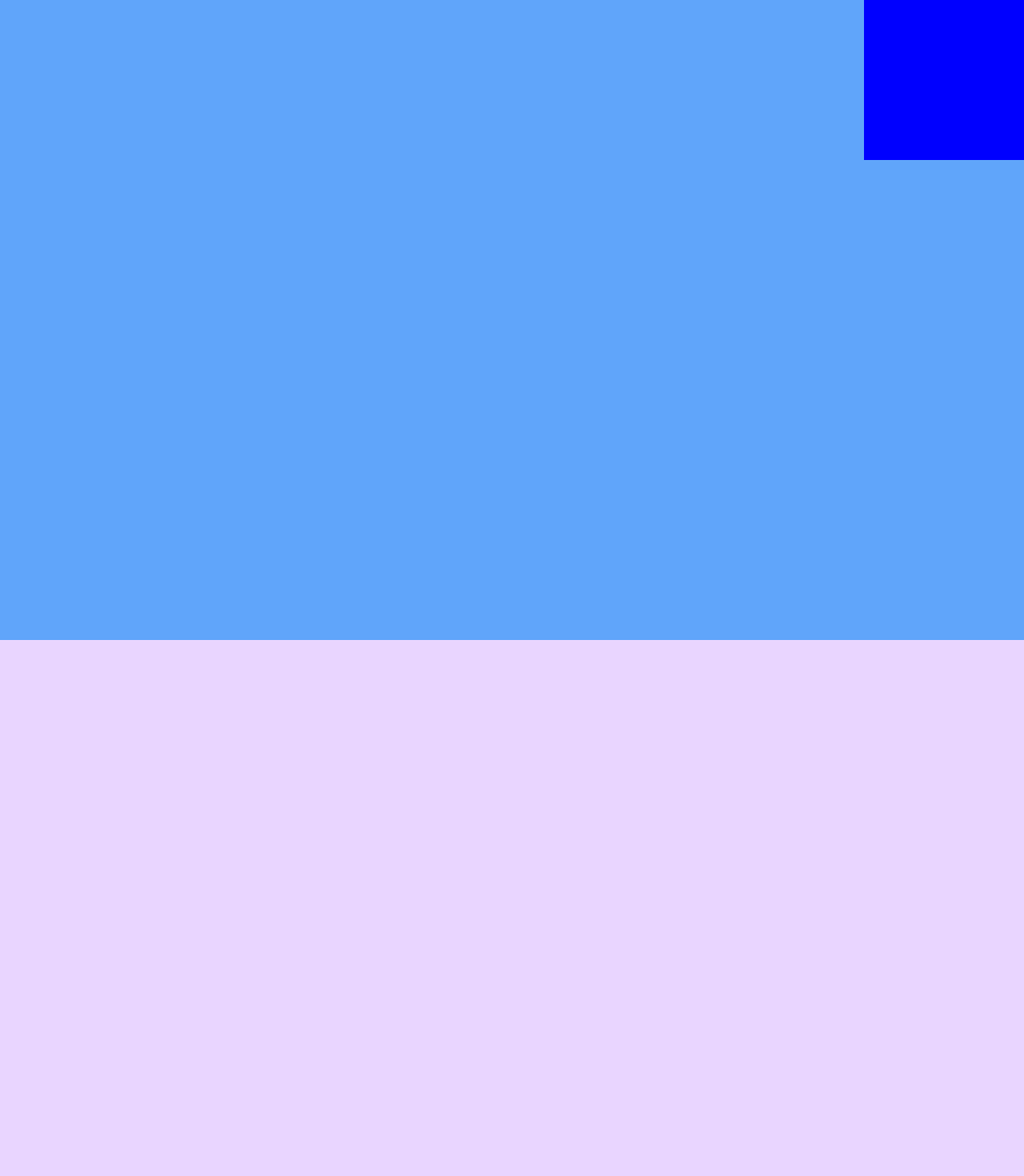
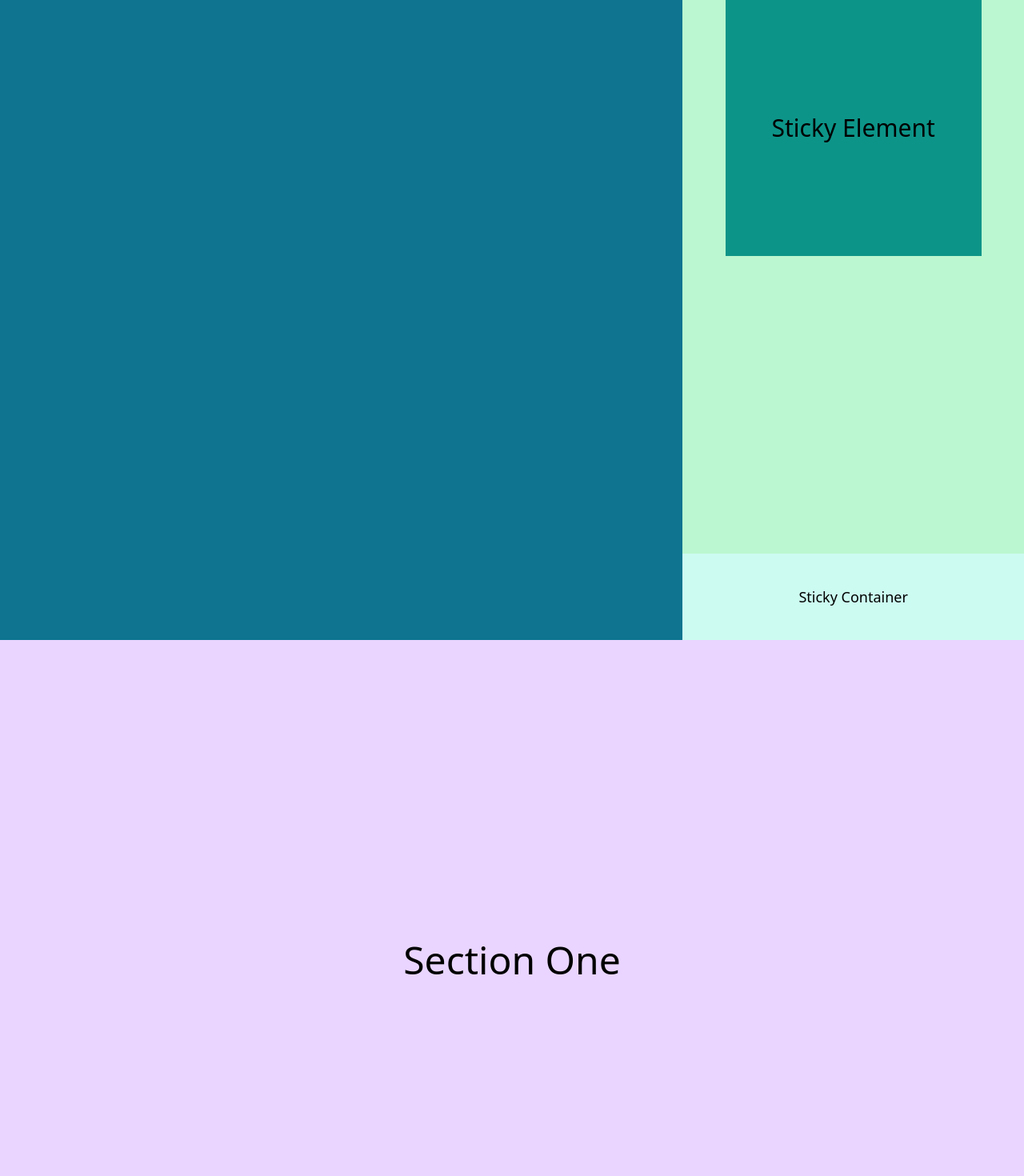
Before and after one commit to abruptpause/red-template-nextjs, a Next.js app: page / in a window 1280 px wide. Shown: the top 1470 px of the page at 80% size. Built offline with nearby package versions, Linux system fonts and the light colour scheme; a web font is replaced by a local one.

Commit message:
add lorem util, build out sticky component mockup

```diff
--- a/components/simple.js
+++ b/components/simple.js
@@ -1,10 +1,17 @@
 #!/usr/bin/env node
+
+import { lorem } from '../lib/util.js'
 
 // https://codepen.io/anon/pen/JOOBxg
 
+// child element inherits the parent height if:
+// - parent is changed from `grid` to `flex`
+// - aspect-square` is removed
+
 const Simple = () => (
-  <div className="grid w-full bg-blue-400 min-h-screen justify-end">
-    <div id="child">
+  <div className="grid grid-rows-5 bg-blue-700 h-screen">
+    <div className="grid grid-rows-3 items-center bg-green-200 col-span-2 col-start-2">
+      <div className="bg-teal-600 col-span-1 col-start-2 " />
     </div>
   </div>
 )
--- /dev/null
+++ b/lib/util.js
@@ -0,0 +1,3 @@
+#!/usr/bin/env node
+
+export const lorem = 'Lorem ipsum dolor sit amet, consectetuer adipiscing elit. Aenean commodo ligula eget'
--- a/pages/index.js
+++ b/pages/index.js
@@ -1,14 +1,35 @@
 #!/usr/bin/env node
 
-import Simple from '../components/simple.js'
+// import Simple from '../components/simple.js'
 // import Table from '../components/table.js'
 // import Text from '../components/text.js'
 
 const Home = () => (
-  <div>
-    <Simple />
-    <div className="min-h-screen bg-purple-200"></div>
-  </div>
+  <main>
+
+    <section className="grid grid-cols-3 bg-cyan-700 h-screen" label="Hero Section">
+
+      <div className="relative grid grid-cols-8 items-start bg-green-200 col-span-1 col-start-3">
+
+        <h1 className="absolute bottom-0 right-0 w-full text-center bg-teal-100 p-10 text-lg capitalize">sticky container</h1>
+
+        <div className="top-0 right-0 sticky flex bg-teal-600 col-span-6 col-start-2 aspect-square items-center justify-center">
+          <h1 className="text-center text-3xl capitalize">sticky element</h1>
+        </div>
+
+      </div>
+
+    </section>
+
+    <section className=" flex items-center justify-center min-h-screen bg-purple-200">
+      <h1 className="text-center text-5xl capitalize">section one</h1>
+    </section>
+
+
+    <section className=" flex items-center justify-center min-h-screen bg-blue-500">
+      <h1 className="text-center text-5xl capitalize">section two</h1>
+    </section>
+  </main>
 )
 
 export default Home
--- a/styles/home.scss
+++ b/styles/home.scss
@@ -86,21 +86,3 @@ th {
   top: 0;
   box-shadow: 0 2px 2px -1px rgba(0, 0, 0, 0.4);
 }
-
-/* simple.js */
-
-/* #parent { */
-  /* width: 100%; */
-  /* width: 1000px; */
-  /* height: 1000px; */
-  /* background-color: red; */
-/* } */
-
-#child {
-  width: 200px;
-  height: 200px;
-  background-color: blue;
-  position: sticky;
-  top: 0px;
-  left: 0px;
-}
```
